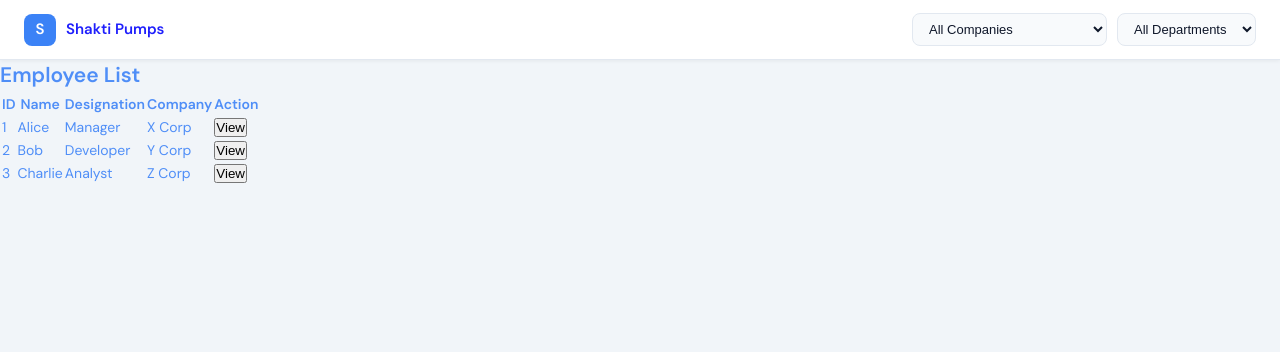
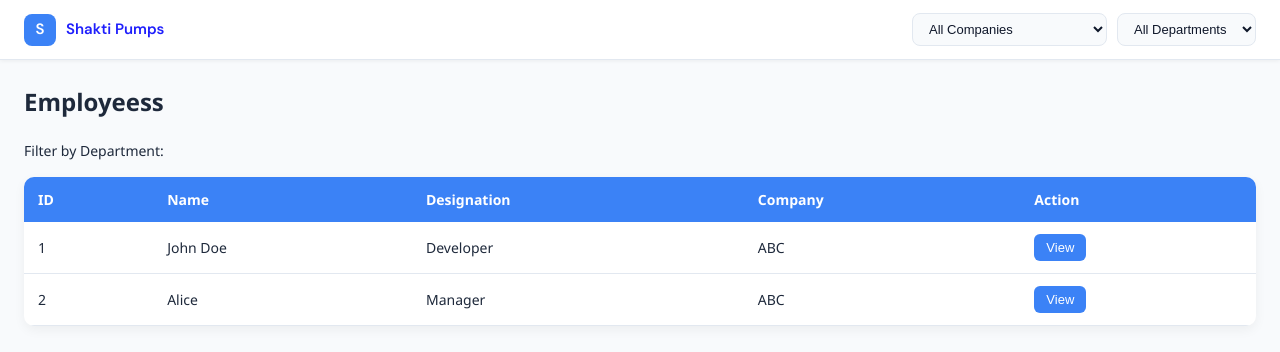
Before and after one commit to Poojasharma-2206/KRP, an Angular app: page /employees in a window 1280 px wide. Shown: the top 352 px of the page. Built offline with nearby package versions, Linux system fonts and the light colour scheme.

Commit message:
added feature of employee table

```diff
--- a/src/app/Employee/employee.component.html
+++ b/src/app/Employee/employee.component.html
@@ -1,13 +1,12 @@
 <div class="employee-page">
-    <h2>Employees</h2>
+  <h2>Employeess</h2>
 
   <div class="filter">
     <label>Filter by Department:</label>
-      <select [ngModel]="selectedDept()" (ngModelChange)="selectedDept.set($event)">
+    <!-- <select [ngModel]="selectedDept()" (ngModelChange)="selectedDept.set($event)">
       <option *ngFor="let dept of departments" [value]="dept">{{ dept }}</option>
-      </select>
+    </select> -->
   </div>
-
   <table>
     <thead>
       <tr>
@@ -28,8 +27,7 @@
       </tr>
     </tbody>
   </table>
-
-    <div class="employee-detail" *ngIf="selectedEmployee()">
+  <!-- <div class="employee-detail">
     <h3>Employee Details</h3>
     <p><b>ID:</b> {{ selectedEmployee()?.id }}</p>
     <p><b>Name:</b> {{ selectedEmployee()?.name }}</p>
@@ -40,5 +38,5 @@
     <p><b>Salary:</b> {{ selectedEmployee()?.salary }}</p>
     <p><b>Joining Date:</b> {{ selectedEmployee()?.joiningDate }}</p>
     <button (click)="closeDetails()">Close</button>
+  </div> -->
 </div>
-  </div>
--- a/src/app/Employee/employee.component.scss
+++ b/src/app/Employee/employee.component.scss
@@ -1,32 +1,74 @@
 .employee-page {
-    padding: 20px;
+  padding: 24px;
+  font-family: 'Segoe UI', sans-serif;
+  color: #1e293b;
+  background: #f8fafc;
+  min-height: 100vh;
+
+  h2 {
+    font-size: 24px;
+    font-weight: 600;
+    margin-bottom: 20px;
+  }
+
+  .filter {
+    margin-bottom: 16px;
+
+    label {
+      font-size: 14px;
+      margin-right: 8px;
+    }
+
+    select {
+      padding: 6px 10px;
+      border-radius: 6px;
+      border: 1px solid #cbd5f5;
+      font-size: 13px;
+    }
+  }
 
   table {
     width: 100%;
     border-collapse: collapse;
-      margin-top: 16px;
+    background: white;
+    border-radius: 10px;
+    overflow: hidden;
+    box-shadow: 0 4px 12px rgba(0, 0, 0, 0.05);
 
-      th, td {
-        padding: 8px 12px;
-        border: 1px solid #ddd;
+    th,
+    td {
+      padding: 12px 14px;
       text-align: left;
     }
 
     th {
       background: #3b82f6;
       color: white;
+      font-size: 14px;
+    }
+
+    td {
+      border-bottom: 1px solid #e2e8f0;
+      font-size: 14px;
+    }
+
+    tbody tr:hover {
+      background: #f1f5f9;
+      transition: 0.2s;
+    }
+
+    button {
+      padding: 6px 12px;
+      background: #3b82f6;
+      color: white;
+      border: none;
+      border-radius: 6px;
+      cursor: pointer;
+      font-size: 13px;
+
+      &:hover {
+        background: #2563eb;
       }
     }
-
-    .filter {
-      margin-bottom: 12px;
-    }
-
-    .employee-detail {
-      margin-top: 20px;
-      padding: 12px;
-      border: 1px solid #ddd;
-      border-radius: 8px;
-      background: #f8fafc;
   }
 }
--- a/src/app/Employee/employee.component.ts
+++ b/src/app/Employee/employee.component.ts
@@ -1,46 +1,74 @@
-import { Component } from '@angular/core';
-import { NgFor } from '@angular/common';
+import { Component, signal, computed } from '@angular/core';
+import { CommonModule } from '@angular/common';
+
+import { FormsModule } from '@angular/forms';
+import { RouterLink } from '@angular/router';
+import { Router } from '@angular/router';
+
+interface Employee {
+  id: number;
+  name: string;
+  designation: string;
+  company: string;
+  phone: string;
+  department: string;
+  reportingManager: string;
+  salary: number;
+  joiningDate: string;
+}
 
 @Component({
   selector: 'app-employee',
   standalone: true,
-  imports: [NgFor],
-  template: `
-    <div class="employee-page">
-      <h2>Employee List</h2>
-      <table>
-        <thead>
-          <tr>
-            <th>ID</th>
-            <th>Name</th>
-            <th>Designation</th>
-            <th>Company</th>
-            <th>Action</th>
-          </tr>
-        </thead>
-        <tbody>
-          <tr *ngFor="let emp of employees">
-            <td>{{ emp.id }}</td>
-            <td>{{ emp.name }}</td>
-            <td>{{ emp.designation }}</td>
-            <td>{{ emp.company }}</td>
-            <td>
-              <button (click)="viewDetail(emp)">View</button>
-            </td>
-          </tr>
-        </tbody>
-      </table>
-    </div>
-  `,
+  imports: [CommonModule, FormsModule],
+  templateUrl: './employee.component.html',
+  styleUrls: ['./employee.component.scss'],
 })
 export class EmployeeComponent {
-  employees = [
-    { id: 1, name: 'Alice', designation: 'Manager', company: 'X Corp' },
-    { id: 2, name: 'Bob', designation: 'Developer', company: 'Y Corp' },
-    { id: 3, name: 'Charlie', designation: 'Analyst', company: 'Z Corp' },
+  selectedDept = signal('All'); // latest reactive signal
+  selectedEmployee = signal<Employee | null>(null);
+
+  departments = ['All', 'IT'];
+
+  employees: Employee[] = [
+    {
+      id: 1,
+      name: 'John Doe',
+      designation: 'Developer',
+      company: 'ABC',
+      phone: '9999999999',
+      department: 'IT',
+      reportingManager: 'Jane Smith',
+      salary: 50000,
+      joiningDate: '2023-01-10',
+    },
+    {
+      id: 2,
+      name: 'Alice',
+      designation: 'Manager',
+      company: 'ABC',
+      phone: '8888888888',
+      department: 'HR',
+      reportingManager: 'Bob',
+      salary: 60000,
+      joiningDate: '2022-07-15',
+    },
+    // aur bhi data add kar
   ];
 
-  viewDetail(emp: any) {
-    alert(`Employee Details:\nName: ${emp.name}\nDesignation: ${emp.designation}`);
+  filteredEmployees = computed(() => {
+    if (this.selectedDept() === 'All') return this.employees;
+    return this.employees.filter((emp) => emp.department === this.selectedDept());
+  });
+  // router: any;
+  constructor(private router: Router) {}
+
+  viewDetails(emp: Employee) {
+    // this.selectedEmployee.set(emp);
+    this.router.navigate(['/employee', emp.id]);
+  }
+
+  closeDetails() {
+    this.selectedEmployee.set(null);
   }
 }
--- /dev/null
+++ b/src/app/Employee/employeeView.component.ts
@@ -0,0 +1,52 @@
+import { Component, OnInit } from '@angular/core';
+import { ActivatedRoute, Router } from '@angular/router';
+import { CommonModule } from '@angular/common';
+
+@Component({
+  selector: 'app-employee-detail',
+  standalone: true,
+  imports: [CommonModule],
+  templateUrl: './employeeView.html',
+})
+export class EmployeeDetailComponent implements OnInit {
+  employee: any;
+
+  employees = [
+    {
+      id: 1,
+      name: 'John Doe',
+      designation: 'Developer',
+      company: 'ABC',
+      phone: '9999999999',
+      department: 'IT',
+      reportingManager: 'Jane Smith',
+      salary: 50000,
+      joiningDate: '2023-01-10',
+    },
+    {
+      id: 2,
+      name: 'Alice',
+      designation: 'Manager',
+      company: 'ABC',
+      phone: '8888888888',
+      department: 'HR',
+      reportingManager: 'Bob',
+      salary: 60000,
+      joiningDate: '2022-07-15',
+    },
+  ];
+
+  constructor(
+    private route: ActivatedRoute,
+    private router: Router,
+  ) {}
+
+  ngOnInit() {
+    const id = Number(this.route.snapshot.paramMap.get('id'));
+    this.employee = this.employees.find((e) => e.id === id);
+  }
+
+  goBack() {
+    this.router.navigate(['/employees']);
+  }
+}
--- /dev/null
+++ b/src/app/Employee/employeeView.html
@@ -0,0 +1,37 @@
+<div class="employee-page">
+
+    <h2>Employee Details</h2>
+
+    <div class="table-wrapper">
+      <table class="employee-table" *ngIf="employee">
+        <thead>
+          <tr>
+            <th>ID</th>
+            <th>Name</th>
+            <th>Phone</th>
+            <th>Department</th>
+            <th>Designation</th>
+            <th>Manager</th>
+            <th>Salary</th>
+            <th>Joining Date</th>
+          </tr>
+        </thead>
+
+        <tbody>
+          <tr>
+            <td>{{ employee.id }}</td>
+            <td>{{ employee.name }}</td>
+            <td>{{ employee.phone }}</td>
+            <td>{{ employee.department }}</td>
+            <td>{{ employee.designation }}</td>
+            <td>{{ employee.reportingManager }}</td>
+            <td>{{ employee.salary }}</td>
+            <td>{{ employee.joiningDate }}</td>
+          </tr>
+        </tbody>
+      </table>
+    </div>
+
+    <button class="back-btn" (click)="goBack()">⬅ Back</button>
+
+  </div>
--- /dev/null
+++ b/src/app/Employee/employeeView.scss
@@ -0,0 +1,66 @@
+.employee-page {
+    width: 100%;
+    min-height: 100vh;
+    padding: 20px;
+    background: #ffffff;
+    font-family: 'Segoe UI', sans-serif;
+    box-sizing: border-box;
+
+    h2 {
+      font-size: 24px;
+      margin-bottom: 20px;
+    }
+  }
+
+  /* Table wrapper for full width */
+  .table-wrapper {
+    width: 100%;
+    overflow-x: auto;
+  }
+
+  /* FULL TABLE DESIGN */
+  .employee-table {
+    width: 100%;
+    border-collapse: collapse;
+    table-layout: fixed; // equal column spacing
+
+    th, td {
+      border: 2px solid #000; // strong borders
+      padding: 16px; // spacious cells
+      text-align: left;
+      font-size: 15px;
+    }
+
+    th {
+      background: #e2e8f0;
+      font-weight: 600;
+    }
+
+    td {
+      background: #fff;
+    }
+
+    /* zebra rows */
+    tbody tr:nth-child(even) {
+      background: #f8fafc;
+    }
+
+    /* hover */
+    tbody tr:hover {
+      background: #e2e8f0;
+    }
+  }
+
+  /* Back button */
+  .back-btn {
+    margin-top: 20px;
+    padding: 10px 18px;
+    border: 2px solid black;
+    background: white;
+    cursor: pointer;
+    font-size: 14px;
+
+    &:hover {
+      background: #f1f5f9;
+    }
+  }
```
Also changed, not shown: src/app/app.routes.ts (+5 -4 lines). Lines whose indentation alone changed are shown as unchanged.
